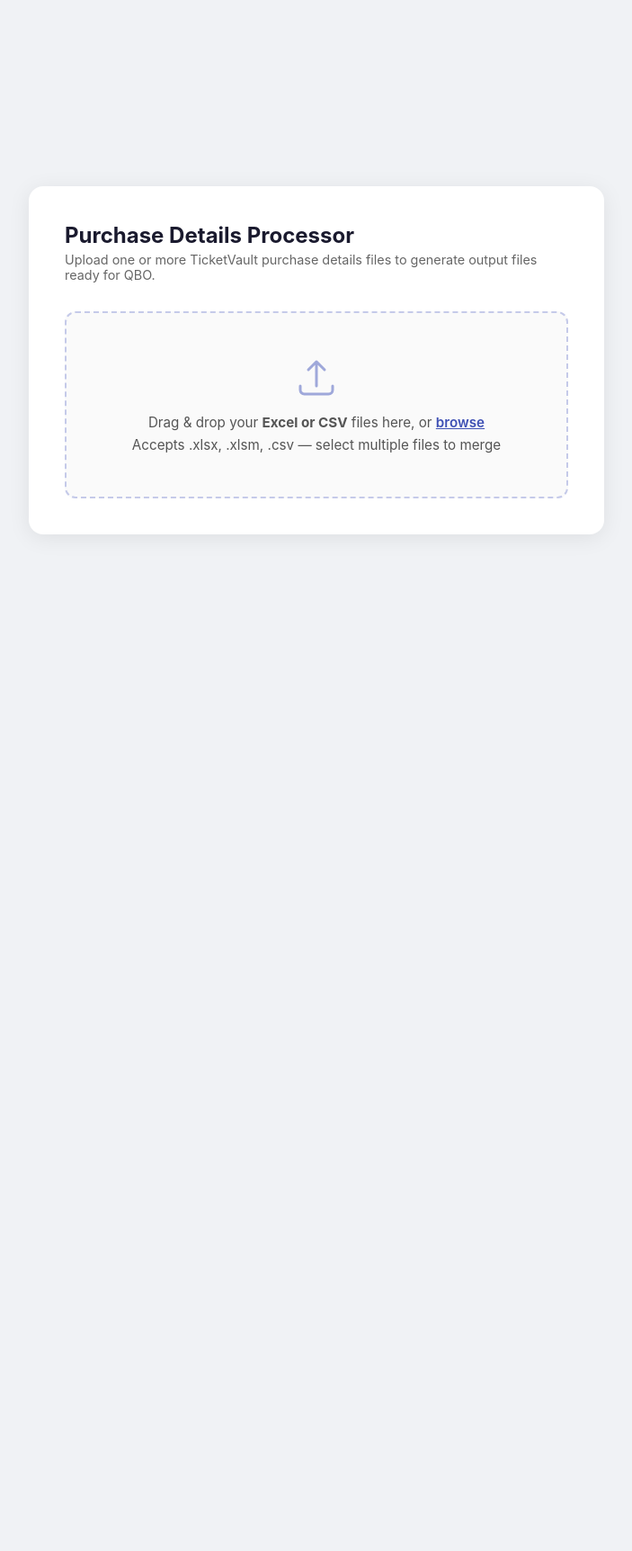
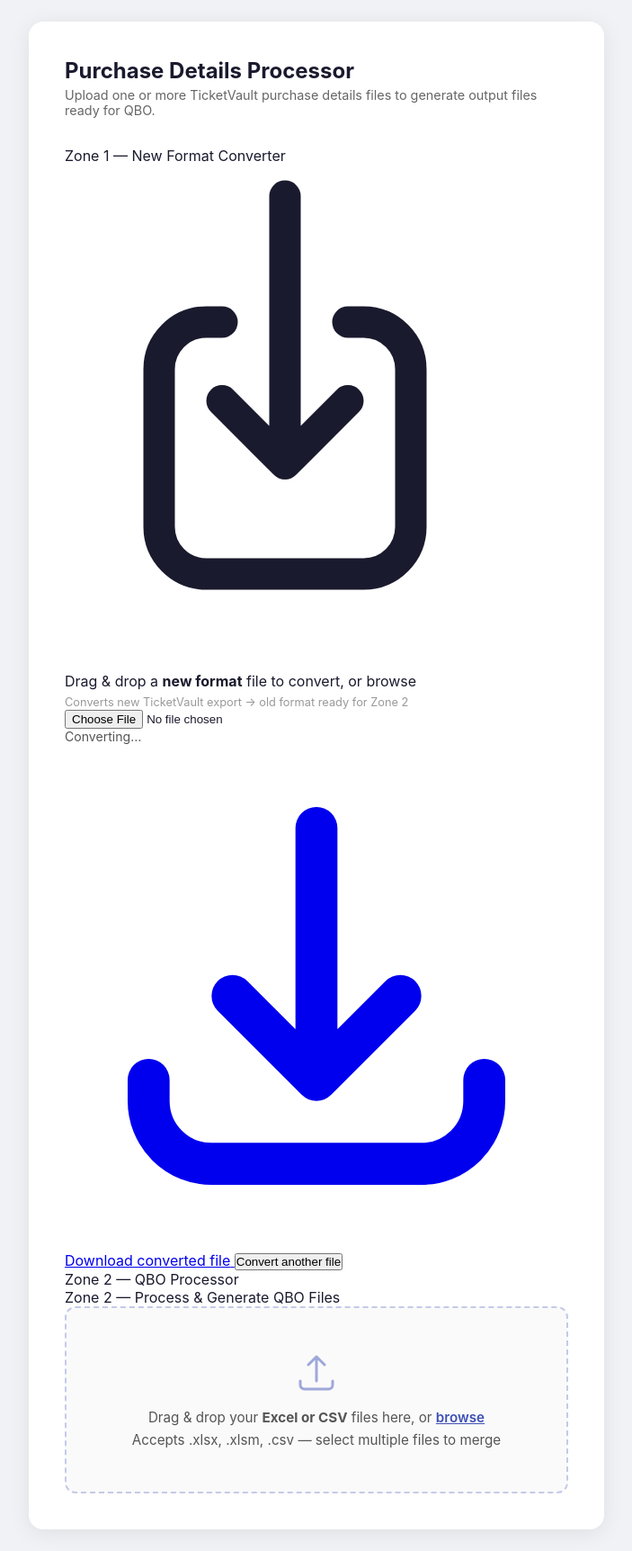
Before and after one commit to ysaccounting/Purchase-Details-Uploads, a Flask app: page / in a window 1280 px wide. Shown: the whole page at 90% size, without its empty margins (288-991 px from the left). Before the commit the page ends 594 px from the top, so only its background shows below. Run offline with Flask 3, Linux system fonts and the light colour scheme.

Commit message:
Add files via upload

```diff
--- a/app.py
+++ b/app.py
@@ -7,7 +7,7 @@ import uuid
 import tempfile
 import pickle
 from flask import Flask, request, jsonify, send_file, render_template
-from processor import process_files, build_filtered_outputs
+from processor import process_files, build_filtered_outputs, convert_new_format
 
 app = Flask(__name__)
 app.config["MAX_CONTENT_LENGTH"] = 50 * 1024 * 1024  # 50MB
@@ -215,6 +215,32 @@ def download_all_zip(job_id):
                      download_name=f"Purchase Details - {dr}.zip")
 
 
+@app.route("/convert", methods=["POST"])
+def convert():
+    """Convert new-format file to old format and return as download."""
+    if "file" not in request.files:
+        return jsonify({"error": "No file provided"}), 400
+    f = request.files["file"]
+    file_bytes = f.read()
+    filename = f.filename
+    try:
+        converted_bytes = convert_new_format(file_bytes, filename)
+    except ValueError as e:
+        return jsonify({"error": str(e)}), 400
+    except Exception as e:
+        return jsonify({"error": f"Conversion failed: {str(e)}"}), 500
+
+    # Build output filename: replace extension, keep base name
+    base = os.path.splitext(filename)[0]
+    download_name = f"{base}_converted.xlsx"
+    return send_file(
+        io.BytesIO(converted_bytes),
+        mimetype="application/vnd.openxmlformats-officedocument.spreadsheetml.sheet",
+        as_attachment=True,
+        download_name=download_name,
+    )
+
+
 if __name__ == "__main__":
     port = int(os.environ.get("PORT", 5000))
     app.run(host="0.0.0.0", port=port, debug=False)
--- a/processor.py
+++ b/processor.py
@@ -830,6 +830,111 @@ def process_file(file_bytes, filename=""):
     return process_files([(file_bytes, filename)])
 
 
+
+def convert_new_format(file_bytes, filename=""):
+    """
+    Convert a new-format TicketVault export to the old format layout.
+    Returns bytes of an Excel file (.xlsx) with the reformatted data.
+    """
+    df = pd.read_excel(io.BytesIO(file_bytes))
+
+    if not _is_new_format(df):
+        raise ValueError("File does not appear to be in the new TicketVault format.")
+
+    # Build Seats column from StartSeat-EndSeat
+    def make_seats(row):
+        try:
+            start = int(row["StartSeat"])
+            end = int(row["EndSeat"])
+            if start == end:
+                return str(start)
+            return f"{start} - {end}"
+        except:
+            return ""
+
+    df["Seats"] = df.apply(make_seats, axis=1)
+
+    # Total Cost = CostPerTicket × Quantity
+    df["Total Cost"] = pd.to_numeric(df["CostPerTicket"], errors="coerce").fillna(0) *                        pd.to_numeric(df["Quantity"], errors="coerce").fillna(0)
+
+    # Map columns to old format order
+    col_map = {
+        "CompanyName":      "Company",
+        "PurchaseOrderID":  "PO #",
+        "POCreatedDate":    "PO Created",
+        "Vendor":           "Vendor",
+        "PrimaryEventName": "Team/Performer",
+        "SecondaryEventName": "Opponent/Performer",
+        "EventDateTime":    "Event Date",
+        "VenueName":        "Venue",
+        "Section":          "Sec",
+        "Row":              "Row",
+        "Quantity":         "Qty",
+        "CostPerTicket":    "Cost",
+        "ExtPONumber":      "Ext PO #",
+        "AccountEmail":     "PO Email Account",
+        "IsPOCancelled":    "Cancelled",
+        "CreatedDate":      "Created",
+        "UpdatedBy":        "User",
+        "InternalNotes":    "Notes",
+    }
+
+    df = df.rename(columns=col_map)
+
+    # Final column order (old format minus Delivery Type, Tags; includes Seats and Total Cost)
+    final_cols = [
+        "Company", "PO #", "PO Created", "Vendor", "Team/Performer",
+        "Opponent/Performer", "Event Date", "Venue", "Sec", "Row", "Seats",
+        "Qty", "Cost", "Total Cost", "Ext PO #", "PO Email Account",
+        "Cancelled", "Created", "User", "Notes",
+    ]
+    # Keep only columns that exist
+    final_cols = [c for c in final_cols if c in df.columns]
+    df = df[final_cols]
+
+    # Write to Excel with styling
+    buf = io.BytesIO()
+    wb = openpyxl.Workbook()
+    ws = wb.active
+    ws.title = "Sheet1"
+
+    from openpyxl.styles import Font, PatternFill, Alignment, Border, Side
+    from openpyxl.utils import get_column_letter
+    thin = Side(style="thin", color="CCCCCC")
+    border = Border(left=thin, right=thin, top=thin, bottom=thin)
+    header_font = Font(name="Arial", bold=True, color="FFFFFF", size=10)
+    header_fill = PatternFill("solid", start_color="4472C4")
+
+    for ci, col in enumerate(final_cols, 1):
+        cell = ws.cell(row=1, column=ci, value=col)
+        cell.font = header_font
+        cell.fill = header_fill
+        cell.alignment = Alignment(horizontal="center", vertical="center", wrap_text=True)
+        cell.border = border
+
+    fill_odd  = PatternFill("solid", start_color="FFFFFF")
+    fill_even = PatternFill("solid", start_color="EEF2FF")
+
+    for ri, row in enumerate(df.itertuples(index=False), 2):
+        row_fill = fill_even if ri % 2 == 0 else fill_odd
+        for ci, val in enumerate(row, 1):
+            cell = ws.cell(row=ri, column=ci, value=val if val == val else None)
+            cell.font = Font(name="Arial", size=10)
+            cell.alignment = Alignment(vertical="center")
+            cell.border = border
+            cell.fill = row_fill
+
+    for ci, col in enumerate(final_cols, 1):
+        max_len = max(len(col), df.iloc[:, ci-1].astype(str).str.len().max() if len(df) > 0 else 0)
+        ws.column_dimensions[get_column_letter(ci)].width = min(max_len + 2, 45)
+
+    ws.freeze_panes = "A2"
+    ws.auto_filter.ref = ws.dimensions
+
+    wb.save(buf)
+    return buf.getvalue()
+
+
 def process_files(file_list):
     """
     Takes a list of (file_bytes, filename) tuples.
--- a/templates/index.html
+++ b/templates/index.html
@@ -363,6 +363,33 @@
   <h1>Purchase Details Processor</h1>
   <p class="subtitle">Upload one or more TicketVault purchase details files to generate output files ready for QBO.</p>
 
+  <p class="zone-label">Zone 1 — New Format Converter</p>
+  <div id="convert-drop-zone">
+    <svg xmlns="http://www.w3.org/2000/svg" fill="none" viewBox="0 0 24 24" stroke="currentColor">
+      <path stroke-linecap="round" stroke-linejoin="round" stroke-width="1.5"
+        d="M7.5 7.5h-.75A2.25 2.25 0 004.5 9.75v7.5a2.25 2.25 0 002.25 2.25h7.5a2.25 2.25 0 002.25-2.25v-7.5a2.25 2.25 0 00-2.25-2.25h-.75m-6 3.75l3 3m0 0l3-3m-3 3V1.5"/>
+    </svg>
+    <p>Drag & drop a <strong>new format</strong> file to convert, or <span id="convert-browse-link">browse</span></p>
+    <p class="file-hint">Converts new TicketVault export → old format ready for Zone 2</p>
+    <input type="file" id="convert-file-input" accept=".xlsx,.xlsm" />
+  </div>
+  <div id="convert-status">
+    <p class="status-text" id="convert-status-text">Converting…</p>
+  </div>
+  <div id="convert-result">
+    <a id="convert-download-link" href="#" download>
+      <svg xmlns="http://www.w3.org/2000/svg" fill="none" viewBox="0 0 24 24" stroke="currentColor">
+        <path stroke-linecap="round" stroke-linejoin="round" stroke-width="2"
+          d="M4 16v1a3 3 0 003 3h10a3 3 0 003-3v-1m-4-4l-4 4m0 0l-4-4m4 4V4"/>
+      </svg>
+      <span id="convert-download-label">Download converted file</span>
+    </a>
+    <button id="convert-again">Convert another file</button>
+  </div>
+
+  <div class="zone-divider">Zone 2 — QBO Processor</div>
+  <p class="zone-label">Zone 2 — Process &amp; Generate QBO Files</p>
+
   <div id="drop-zone">
     <svg xmlns="http://www.w3.org/2000/svg" fill="none" viewBox="0 0 24 24" stroke="currentColor">
       <path stroke-linecap="round" stroke-linejoin="round" stroke-width="1.5"
@@ -714,6 +741,68 @@
       grid.appendChild(el);
     });
   }
+
+  // ── Zone 1: New Format Converter ─────────────────────────────────────────
+  const convertDropZone   = document.getElementById("convert-drop-zone");
+  const convertFileInput  = document.getElementById("convert-file-input");
+  const convertBrowseLink = document.getElementById("convert-browse-link");
+  const convertStatus     = document.getElementById("convert-status");
+  const convertStatusText = document.getElementById("convert-status-text");
+  const convertResult     = document.getElementById("convert-result");
+  const convertDownload   = document.getElementById("convert-download-link");
+  const convertLabel      = document.getElementById("convert-download-label");
+  const convertAgainBtn   = document.getElementById("convert-again");
+
+  convertBrowseLink.addEventListener("click", () => convertFileInput.click());
+  convertFileInput.addEventListener("change", () => {
+    if (convertFileInput.files[0]) handleConvert(convertFileInput.files[0]);
+  });
+  convertDropZone.addEventListener("dragover", e => { e.preventDefault(); convertDropZone.classList.add("drag-over"); });
+  convertDropZone.addEventListener("dragleave", () => convertDropZone.classList.remove("drag-over"));
+  convertDropZone.addEventListener("drop", e => {
+    e.preventDefault();
+    convertDropZone.classList.remove("drag-over");
+    if (e.dataTransfer.files[0]) handleConvert(e.dataTransfer.files[0]);
+  });
+  convertAgainBtn.addEventListener("click", () => {
+    convertResult.style.display = "none";
+    convertStatus.style.display = "none";
+    convertDropZone.style.display = "";
+    convertFileInput.value = "";
+  });
+
+  async function handleConvert(file) {
+    convertDropZone.style.display = "none";
+    convertResult.style.display = "none";
+    convertStatus.style.display = "block";
+    convertStatusText.textContent = "Converting…";
+
+    const formData = new FormData();
+    formData.append("file", file);
+
+    try {
+      const res = await fetch("/convert", { method: "POST", body: formData });
+      if (!res.ok) {
+        const err = await res.json();
+        convertStatusText.textContent = "Error: " + (err.error || "Conversion failed");
+        convertDropZone.style.display = "";
+        return;
+      }
+      const blob = await res.blob();
+      const url = URL.createObjectURL(blob);
+      const base = file.name.replace(/\.[^.]+$/, "");
+      const downloadName = base + "_converted.xlsx";
+      convertDownload.href = url;
+      convertDownload.download = downloadName;
+      convertLabel.textContent = downloadName;
+      convertStatus.style.display = "none";
+      convertResult.style.display = "block";
+    } catch(e) {
+      convertStatusText.textContent = "Error: " + e.message;
+      convertDropZone.style.display = "";
+    }
+  }
+
 </script>
 <div id="modal-overlay">
   <div id="modal-box">
```
